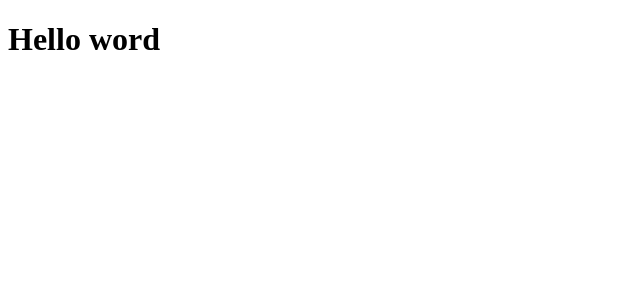
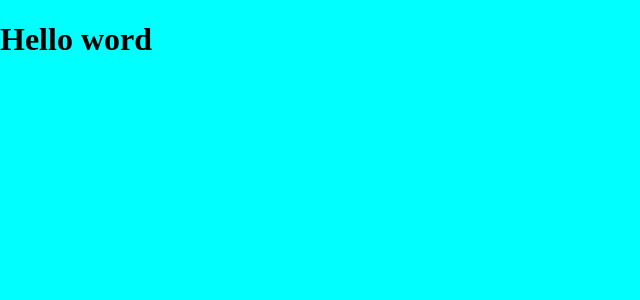
Before and after one commit to jandres-vega/drink-cocktail, a React (Create React App) app: page / in a window 1280 px wide. Shown: the top 300 px of the page, without its empty margins (0-640 px from the left). Built offline with nearby package versions, Linux system fonts and the light colour scheme.

Commit message:
agregando eslilos globales al body

```diff
--- a/src/index.js
+++ b/src/index.js
@@ -1,6 +1,7 @@
 import React from 'react';
 import ReactDOM from 'react-dom/client';
 import {App} from './routes/App';
+import './styles/index.css';
 
 const root = ReactDOM.createRoot(document.getElementById('root'));
 root.render(
--- /dev/null
+++ b/src/styles/index.css
@@ -0,0 +1,4 @@
+body {
+    margin: 0;
+    background-color: aqua;
+}
```
